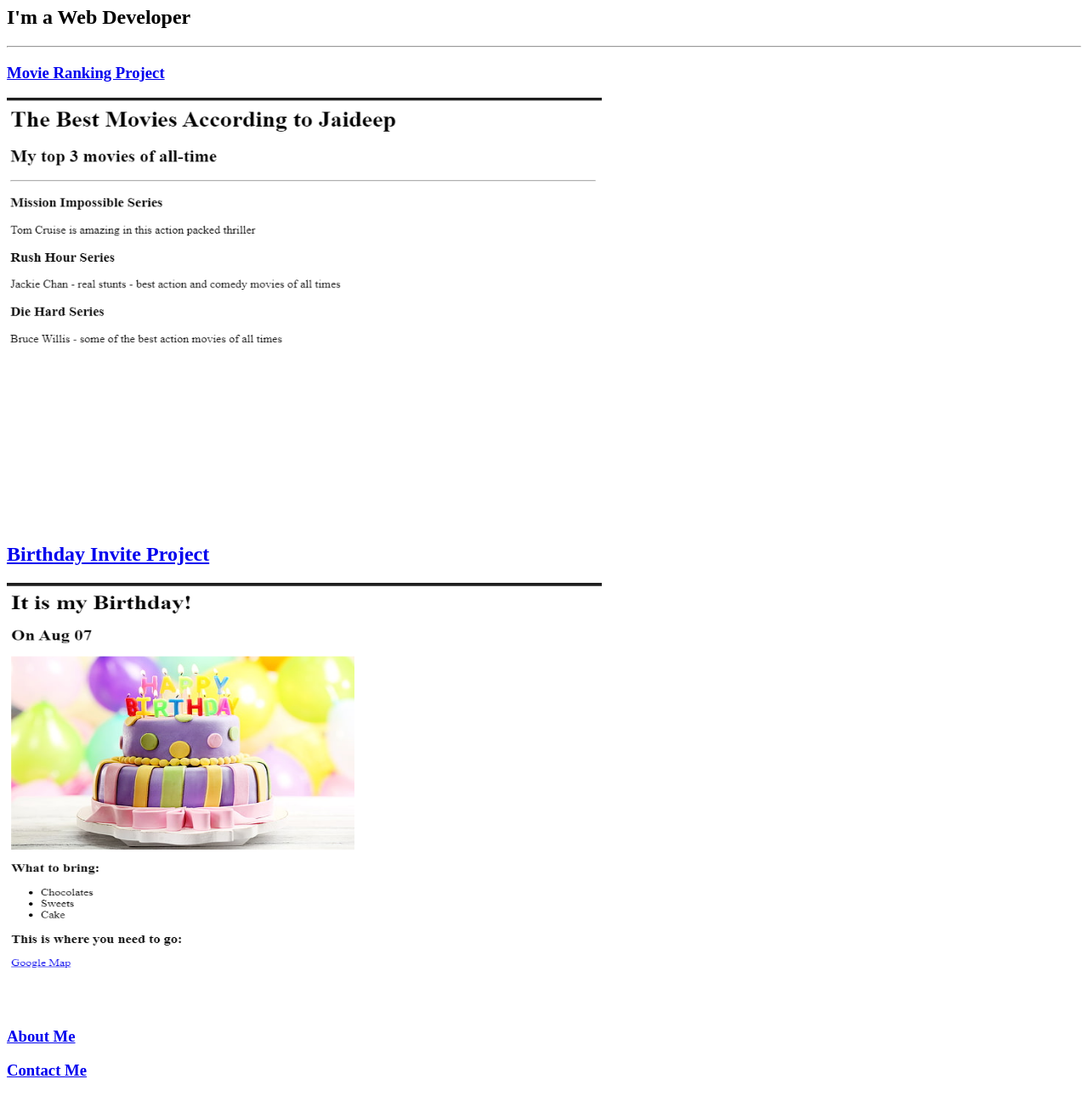
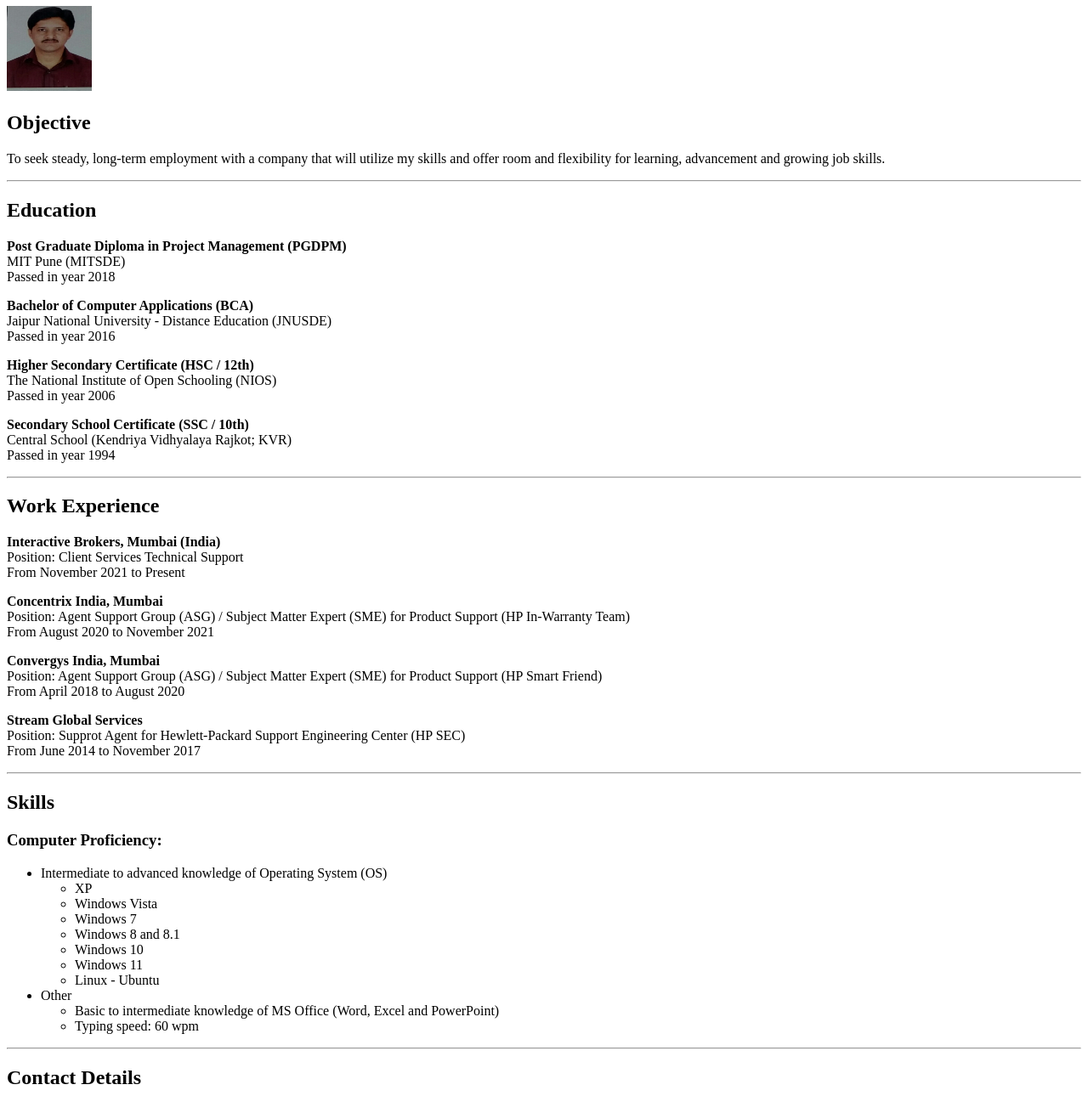
Before and after one commit to jaisoni4386/html-portfolio, a plain HTML site: page index.html in a window 1280 px wide. Shown: the part 73-1363 px from the top of the page at 85% size. Drawn offline with Linux system fonts and the light colour scheme.

Commit message:
Add files via upload

```diff
--- a/index.html
+++ b/index.html
@@ -1,39 +1,92 @@
-<!-- TODO 1: Create the HTML Boilerplate -->
-
 <!DOCTYPE html>
 <html lang="en">
 <head>
     <meta charset="UTF-8">
     <meta name="viewport" content="width=device-width, initial-scale=1.0">
-    <title>Document</title>
+    <title>My Resume</title>
 </head>
 <body>
-    <h1>Jaideep Pattni's Portfolio</h1>
+<h1>Jaideep Pattni</h1>
+<img src="./photoself.jpg" alt="my photo" height="100" width="100">
+<h2>Objective</h2>
+<p>To seek steady, long-term employment with a company that will utilize my skills and offer room and flexibility for learning, advancement and growing job skills.</p>
+<hr>
+<h2>Education</h2>
+<p>
+    <strong>Post Graduate Diploma in Project
+    Management (PGDPM) </strong> <br>
+    MIT Pune (MITSDE)  <br>
+    Passed in year 2018
+</p>
+<p>
+    <strong>Bachelor of Computer Applications (BCA) </strong> <br>
+    Jaipur National University - Distance Education (JNUSDE) <br>
+    Passed in year 2016
+</p>
+<p>
+    <strong>Higher Secondary Certificate (HSC / 12th) </strong> <br>
+    The National Institute of Open Schooling (NIOS) <br>
+    Passed in year 2006
+</p>
+<p>
+    <strong>Secondary School Certificate (SSC / 10th) </strong> <br>
+    Central School (Kendriya Vidhyalaya Rajkot; KVR) <br>
+    Passed in year 1994
+</p>
+<hr>
+<h2>Work Experience</h2>
+<p>
+<strong>Interactive Brokers, Mumbai (India) </strong><br>
+Position: Client Services Technical Support <br>
+From November 2021 to Present	<br>
+</p>
 
-    <h2>I'm a Web Developer</h2>
-    <hr>
-    <a href="./public/movie-ranking.html"><h3>Movie Ranking Project</h3></a>
-    <img src="./assets/images/movie-ranking.png" alt="movie ranking project screenshot" height="500" width="700">
+<p>
+<strong>Concentrix India, Mumbai</strong> <br>
+Position: Agent Support Group (ASG) / Subject Matter Expert (SME) for Product Support (HP In-Warranty Team) <br>
+From August 2020 to November 2021
+</p>
 
-    <a href="./public/birthday-invite.html"><h2>Birthday Invite Project</h2></a>
-    <img src="./assets/images/birthday-invite.png" alt="birthday invite project" height="500" width="700">
+<p>
+<strong>Convergys India, Mumbai</strong> <br>
+Position: Agent Support Group (ASG) / Subject Matter Expert (SME) for Product Support (HP Smart Friend) <br>
+From April 2018 to August 2020
+</p>
+<p>
+<strong>Stream Global Services </strong> <br>
+Position: Supprot Agent for Hewlett-Packard Support Engineering Center (HP SEC) <br>
+From June 2014 to November 2017
+</p>
+<hr>
+<h2>Skills</h2>
+<h3>Computer Proficiency:</h3>
+<ul>
+    <li>Intermediate to advanced knowledge of Operating System (OS)
+        <ul>
+    <li>XP</li>
+    <li>Windows Vista</li>
+    <li>Windows 7</li>
+    <li>Windows 8 and 8.1</li>
+    <li>Windows 10</li>
+    <li>Windows 11</li>
+    <li>Linux - Ubuntu</li>
+</ul>
+</li>
+<li>Other</li>
+<ul>
+    <li>Basic to intermediate knowledge of MS Office (Word, Excel and PowerPoint)</li>
+    <li>Typing speed: 60 wpm</li>
+</ul>
+</ul>
+<hr>
+<h2>Contact Details</h2>
+<a href="./contact.html">Contact Me</a>
+<br>
+<br>
+<footer>
+<p>&copy; Jaideep Pattni. All rights reserved</p>
 
-    <a href="./public/about.html"><h3>About Me</h3></a>
-    <a href="./public/contact.html"><h3>Contact Me</h3></a>
-
+</footer>
+<br>
 </body>
 </html>
-
-<!-- TODO 2: Add Your previous projects' HTML into the public folder -->
-
-<!-- TODO 3: Take screenshots of your project previews and add the images to the images folder -->
-
-<!-- TODO 4: Add titles/subtitles etc. -->
-
-<!-- TODO 5: Add a link to the project pages -->
-
-<!-- TODO 6: Add images to show the project previews
-HINT for TODO 6: You can use the height attribute set to 200 to make the image smaller:
-https://developer.mozilla.org/en-US/docs/Web/HTML/Element/img#attr-height -->
-
-<!-- TODO 7: Add the Contact Me and About Me page links -->
```
Also changed, not shown: contact.html (added, +4 -0 lines), photoself.jpg (added).
